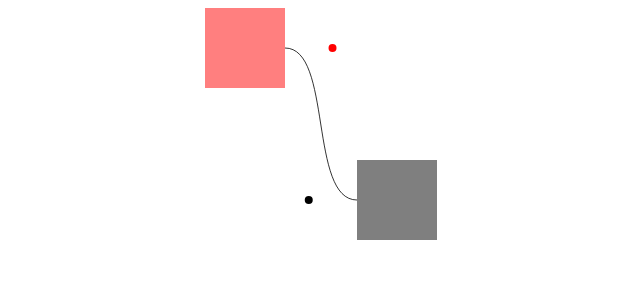
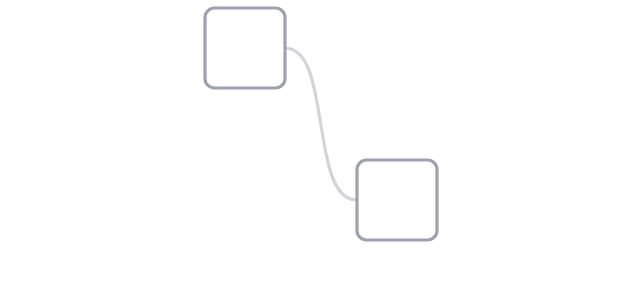
Before and after one commit to anttti/svg-mind-map, a Next.js app: page / in a window 1280 px wide. Shown: the top 300 px of the page, without its empty margins (43-683 px from the left). Built offline with nearby package versions, Linux system fonts and the light colour scheme.

Commit message:
Make things look cleaner

```diff
--- a/components/Connection.tsx
+++ b/components/Connection.tsx
@@ -1,3 +1,4 @@
+import { useState } from "react";
 import type { DocNode } from "../store/store";
 
 type Props = {
@@ -6,9 +7,15 @@ type Props = {
 };
 
 export default function Connection({ start, end }: Props) {
+  const [isSelected, setIsSelected] = useState(false);
+
   if (!start || !end) {
     return null;
   }
+
+  const onClick = () => {
+    setIsSelected(!isSelected);
+  };
 
   let connStartX = 0;
   let connStartY = 0;
@@ -28,7 +35,7 @@ export default function Connection({ start, end }: Props) {
       ? Math.abs(end.position.y - start.position.y + start.size.height)
       : Math.abs(start.position.y - end.position.y + end.size.height);
 
-  if (start.position.x + start.size.width < end.position.x) {
+  if (start.position.x + start.size.width * 1.5 < end.position.x) {
     // Start is to the left of end
     connStartX = start.position.x + start.size.width;
     connEndX = end.position.x;
@@ -38,7 +45,7 @@ export default function Connection({ start, end }: Props) {
     curveY1 = start.position.y + start.size.height / 2;
     curveX2 = start.position.x + start.size.width + 0.33 * xDist;
     curveY2 = end.position.y + (end.size.height - end.size.height / 2);
-  } else if (start.position.x > end.position.x + end.size.width) {
+  } else if (start.position.x > end.position.x + end.size.width * 1.5) {
     // Start is to the right of end
     connStartX = start.position.x;
     connEndX = end.position.x + end.size.width;
@@ -72,9 +79,19 @@ export default function Connection({ start, end }: Props) {
   const d = `M ${connStartX} ${connStartY} C ${curveX1} ${curveY1}, ${curveX2} ${curveY2}, ${connEndX} ${connEndY}`;
   return (
     <>
-      <circle cx={curveX1} cy={curveY1} r="5" fill="red" />
-      <circle cx={curveX2} cy={curveY2} r="5" />
-      <path d={d} stroke="black" fill="transparent" />
+      {isSelected && (
+        <>
+          <circle cx={curveX1} cy={curveY1} r="5" fill="red" />
+          <circle cx={curveX2} cy={curveY2} r="5" />
+        </>
+      )}
+      <path
+        d={d}
+        stroke="var(--gray-300)"
+        strokeWidth="4"
+        fill="transparent"
+        onClick={onClick}
+      />
     </>
   );
 }
--- a/pages/index.tsx
+++ b/pages/index.tsx
@@ -31,7 +31,7 @@ const gen = (amount: number): DocState => {
       width: 100,
       height: 100,
     },
-    color: "rgb(255 0 0 / 0.5)",
+    color: "var(--gray-400)",
   });
   d.push({
     id: "1",
@@ -44,7 +44,7 @@ const gen = (amount: number): DocState => {
       width: 100,
       height: 100,
     },
-    color: "rgb(0 0 0 / 0.5)",
+    color: "var(--gray-400)",
   });
   return { nodes: d, connections: [["0", "1"]] };
 };
@@ -125,6 +125,13 @@ export default function Home() {
         onMouseMove={onMove}
         onMouseLeave={onEndDrag}
       >
+        {doc.connections.map(([start, end]) => (
+          <Connection
+            key={`${start}${end}`}
+            start={doc.nodes.find((n) => n.id === start)}
+            end={doc.nodes.find((n) => n.id === end)}
+          />
+        ))}
         {doc.nodes.map((el) => (
           <rect
             key={el.id}
@@ -134,15 +141,11 @@ export default function Home() {
             y={el.position.y}
             width={el.size.width}
             height={el.size.height}
-            fill={el.color}
+            fill="transparent"
+            stroke={el.color}
+            strokeWidth="4"
+            rx="12"
           ></rect>
-        ))}
-        {doc.connections.map(([start, end]) => (
-          <Connection
-            key={`${start}${end}`}
-            start={doc.nodes.find((n) => n.id === start)}
-            end={doc.nodes.find((n) => n.id === end)}
-          />
         ))}
       </svg>
     </div>
--- a/styles/globals.css
+++ b/styles/globals.css
@@ -1,3 +1,8 @@
+:root {
+  --gray-300: rgb(209, 213, 219);
+  --gray-400: rgb(156, 163, 175);
+}
+
 * {
   margin: 0;
   padding: 0;
```
